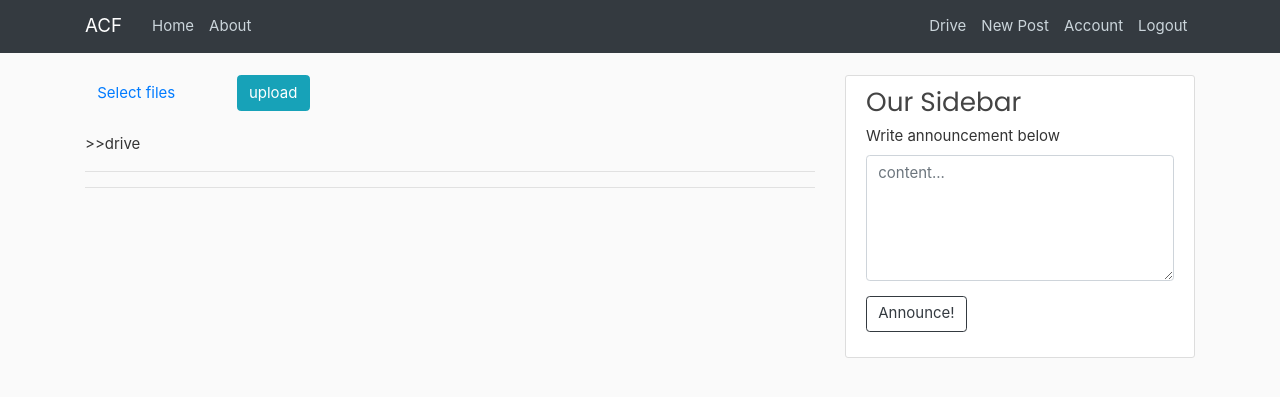
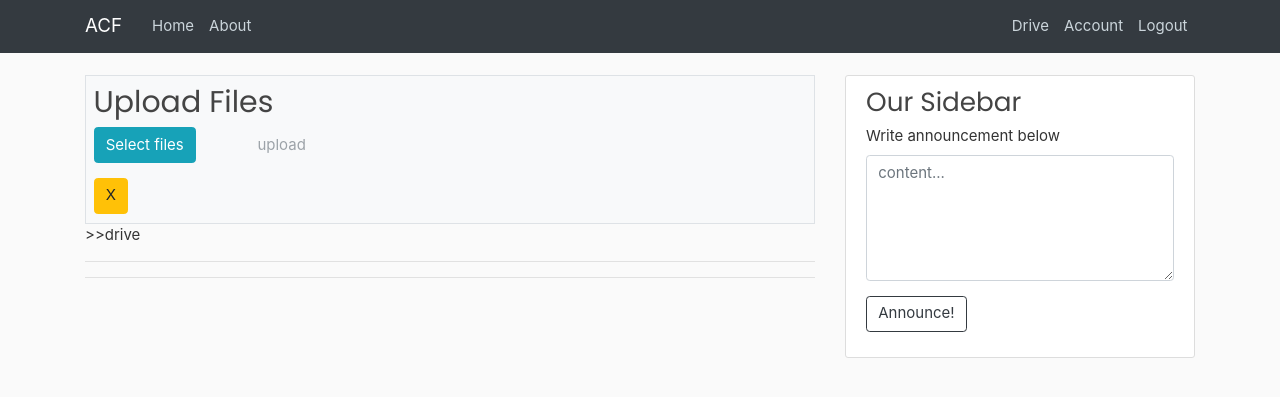
Before and after one commit to afifsheikh/fyp, a Flask app: page /drive/ in a window 1280 px wide. Shown: the top 397 px of the page. Run offline with Flask 2, Linux system fonts and the light colour scheme; a user stored in the database is signed in; data comes from the database, SQL or seed files in the repository; some libraries are stand-ins or nearby versions.

Commit message:
GUI And Delete Dir And Emp Drive

```diff
--- a/project/routes.py
+++ b/project/routes.py
@@ -1,5 +1,6 @@
 import ntpath
 import os
+import shutil
 import secrets
 from DirectoryHandling import DirectoryHandling as dh
 from PIL import Image
@@ -100,26 +101,6 @@ def login():
 		return redirect(url_for('home'))
 	form = LoginForm()
 	if form.validate_on_submit():
-		# usertype = form.userTpye.data
-		# if usertype == 'employee':
-		# 	emp = Employee.query.filter_by(email=form.email.data).first()
-		# 	if emp and bcrypt.check_password_hash(emp.password, form.password.data):
-		# 		print(emp)
-		# 		login_user(emp, remember=form.remember.data)
-		# 		next_page = request.args.get('next') #args is a dictionary we use get method so that if the next prameter dost not exits it gives none so dont use square brackets with the key
-		# 		initUser()
-		# 		flash("Login Successful " + current_user.username , "success")
-		# 		return redirect(next_page) if next_page else redirect(url_for('home')) # this is done so that if login page is directed from a restricted page then after login it redirects to that page instead of home page
-
-		# elif usertype == 'organization':
-		# 	org = Organization.query.filter_by(email=form.email.data).first()
-		# 	if org and bcrypt.check_password_hash(org.password, form.password.data):
-		# 		login_user(org, remember=form.remember.data)
-		# 		next_page = request.args.get('next') #args is a dictionary we use get method so that if the next prameter dost not exits it gives none so dont use square brackets with the key
-		# 		initOrg()
-		# 		flash("Login Successful" , "success")
-		# 		return redirect(next_page) if next_page else redirect(url_for('home')) # this is done so that if login page is directed from a restricted page then after login it redirects to that page instead of home page
-		# else:
 		user = User.query.filter_by(email=form.email.data).first()
 
 		if user and bcrypt.check_password_hash(user.password, form.password.data):
@@ -418,7 +399,7 @@ def upload_file():
 
 
 
-@app.route("/drive/delete/<path:abspath>", methods=['GET'])
+@app.route("/drive/deleteFile/<path:abspath>", methods=['GET'])
 @login_required
 def delete_file(abspath):
 	info = searchFolder(abspath)
@@ -436,3 +417,33 @@ def delete_file(abspath):
 	else:
 		flash('Invalid File!', 'danger')
 	return redirect(url_for('drive'))
+
+
+@app.route("/drive/deleteDir/<path:abspath>/<int:delt>", methods=['GET'])
+@login_required
+def delete_directory(abspath,delt):
+	info = searchFolder(abspath)
+	root_dir = info[0]
+	files = info[2]
+	dirs = info[1]
+	path = root_dir + '\\'+abspath
+	path = path.replace('\\','/')
+	dname = os.path.basename(os.path.dirname(path))
+	print('path',path)
+	print('dname',dname)
+	if os.path.isdir(path):
+		if(delt == 1):
+			try:
+				shutil.rmtree(path)
+			except OSError as e:
+				flash("Error: %s : %s" % (dname, e.strerror), 'danger')
+		else:
+			try:
+				os.rmdir(path)
+			except OSError  as e:
+				flash("Error: %s : %s" % (dname, e.strerror) ,'warning')
+				return redirect(url_for('drive'))
+		flash(f'{dname} Deleted!', 'success')
+	else:
+		flash('Invalid Directory or Directory does not exists!', 'danger')
+	return redirect(url_for('drive'))
--- a/project/templates/drive.html
+++ b/project/templates/drive.html
@@ -1,20 +1,24 @@
 {% extends "layout.html" %}
 {% block content %}
+<div class="bg-light p-2 border border-1">
+	<h2>Upload Files</h2>
+	<form id="upload-form"  action="{{ url_for('upload_file') }}" enctype="multipart/form-data" method="POST">
+		<div class="form-group d-inline">
+			<input type="file" name="file" id="file-upload" multiple required/>
+			<label id = "lblSelectFiles" class="btn btn-info" for="file-upload">Select files</label>
+		</div>
+		<div class="form-group d-inline">
+			<input id = "btnUpload" class="btn btn-link ml-5 mb-2" type="submit" name="upload" value="upload" >
+		</div>
+	</form>
 
-<form action="{{ url_for('upload_file') }}" enctype="multipart/form-data" id="upload-form" method="POST">
-	<!-- <label class="btn btn-info">
-	    <input type="file" name="file" multiple style="display: none" />
-	    Custom Upload
-	 </label> -->
+	<div class="d-flex flex-row pt-2" style="align-items: baseline;">
+		<input class="btn btn-warning mr-2" type="button" name="clear" value="X" onclick="clearFiles()">
+		<p class="text-muted mr-2" id="file-upload-filename"></p>
+	</div>
+</div>
 
-	<input type="file" name="file" id="file-upload" multiple required/>
-	<label class="btn btn-link" for="file-upload">Select files</label>
-  	<input class="btn btn-info ml-5 mb-2" type="submit" name="upload" value="upload">
-  	<p class="text-muted" id="file-upload-filename"></p>
 
-	<!-- <input class="btn btn-info" type="file" name="file" multiple> -->
-
-</form>
 
 
 {% if cur_folder == 'drive' %}
@@ -30,7 +34,7 @@
 		  <div class="media-body">
 		    <div class="article-metadata">
 		      <a class="mr-2" href="#">FOLDER</a>
-		      <a href="#"><small class="text-muted">DELETE</small></a>
+		      <a href="{{ url_for('delete_directory', abspath=d, delt=0) }}"><small class="text-muted">DELETE</small></a>
 		    </div>
 				<a href="{{ url_for('subFolder', name= cur_folder + '/' + d) }}">
 			    <img class= '' src="{{ image_folder }}">
@@ -70,6 +74,9 @@
 	{% endfor %}
 </div>
 <script type="text/javascript">
+	window.onload = function(){
+		clearFiles();
+	};
 	var input = document.getElementById( 'file-upload' );
 	var infoArea = document.getElementById( 'file-upload-filename' );
 
@@ -81,13 +88,11 @@ function showFileName( event ) {
 	var input = event.srcElement;
 
 	// the input has an array of files in the `files` property, each one has a name that you can use. We're just using the name here.
-  // var fileName = input.files[0].name;
 
-  // use fileName however fits your app best, i.e. add it into a div
 	var i;
 	var cont = "";
 	infoArea.textContent = 'File name: '
-  for(i = 0; i <= input.files.length; i++)
+	for(i = 0; i < input.files.length; i++)
 	{
 		var fileName = input.files[i].name;
 		// cont += fileName + "%0D%0A";
@@ -101,9 +106,25 @@ function showFileName( event ) {
 					infoArea.textContent += fileName + ' || ';
 				}
 	}
+	if (i > 0){
+		document.getElementById("btnUpload").className = "btn btn-primary ml-5 mb-2";
+		document.getElementById("btnUpload").disabled  = false;
+	}
+	else{
+		document.getElementById("btnUpload").className = "btn btn-link ml-5 mb-2";
+		document.getElementById("btnUpload").disabled  = true;
+	}
 
 
 	// infoArea.textContent += cont;
+	}
+
+	function clearFiles(){
+		input.value = '';
+		infoArea.textContent = "";
+		var uplbtn = document.getElementById("btnUpload");
+		uplbtn.className = "btn btn-link ml-5 mb-2";
+		uplbtn.disabled  = true;
 	}
 </script>
 
--- a/project/templates/layout.html
+++ b/project/templates/layout.html
@@ -104,14 +104,13 @@
 	        <!-- Navbar Right Side -->
 	        <div class="navbar-nav">
   		        {% if current_user.is_authenticated %}
-	  		        <a class="nav-item nav-link" href="{{ url_for('drive')}}">Drive</a>
-	  		        <a class="nav-item nav-link" href="{{ url_for('new_post')}}">New Post</a>
-					<a class="nav-item nav-link" href="{{ url_for('account') }}">Account</a>
-		    		<a class="nav-item nav-link" href="{{ url_for('logout') }}">Logout</a>
-
+					<a class="nav-item nav-link" href="{{ url_for('drive')}}">Drive</a>
 					{% if 'Admin' == current_user.roles[0].name or 'org' == current_user.roles[0].name %}
 		    			<a class="nav-item nav-link" href="{{ url_for('Dashboard') }}">Dashbord</a>
 					{% endif %}
+	  		        <!-- <a class="nav-item nav-link" href="{{ url_for('new_post')}}">New Post</a> -->
+					<a class="nav-item nav-link" href="{{ url_for('account') }}">Account</a>
+		    		<a class="nav-item nav-link" href="{{ url_for('logout') }}">Logout</a>
 				{% else %}
 				  <a class="nav-item nav-link" href="{{ url_for('login') }}">Login</a>
 		          <a class="nav-item nav-link" href="{{ url_for('EmpRegister') }}">Register</a>
--- a/project/templates/org_dashboard.html
+++ b/project/templates/org_dashboard.html
@@ -49,7 +49,10 @@
             <td>{{e.username}}</td>
             <td>{{e.email}}</td>
             <td>
-                <button type="submit" class="btn btn-primary" style="margin-right: 10px;">drive</button>
+                <a href="{{ url_for('subFolder', name = 'root_'+e.username) }}">
+                    <button type="submit" class="btn btn-primary" style="margin-right: 10px;">drive</button>
+                </a>
+
                 <a href="{{ url_for('del_emplist', en= e.username, on = e.parent_org) }}">
                     <button type="submit" class="btn btn-danger mr-2">remove</button>
                 </a>
```
Lines whose indentation alone changed are shown as unchanged.
